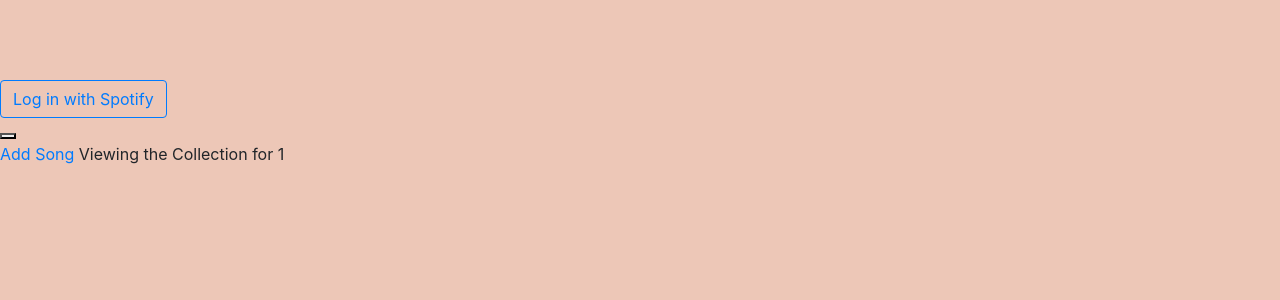
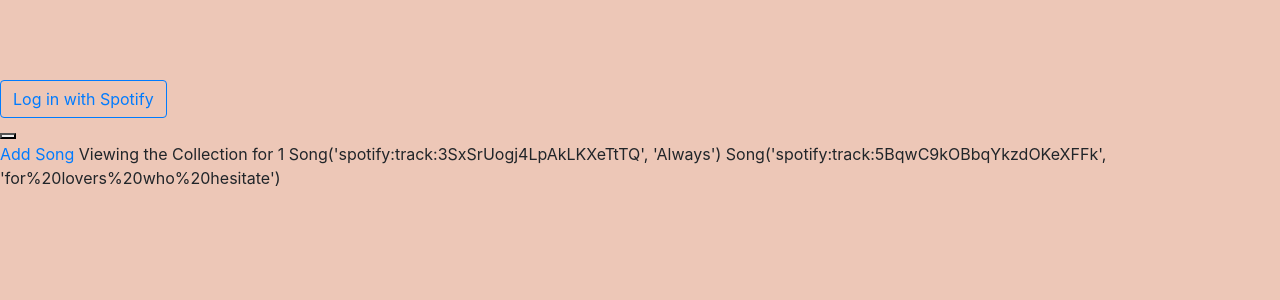
Before and after one commit to jaejunku/ripple, a Flask app: a page that uses templates/place.html in a window 1280 px wide. Shown: the top 300 px of the page. Run offline with Flask 2, Linux system fonts and the light colour scheme; data comes from the database, SQL or seed files in the repository; both versions use the stored data as it was after the commit; some libraries are stand-ins or nearby versions.

Commit message:
Added ability for users to add songs to collections in locations

```diff
--- a/app.py
+++ b/app.py
@@ -95,7 +95,6 @@
     # Use code obtained after user authorizes access to exchange it for token
     session['code'] = request.args.get('code')
     error = request.args.get('error')
-    state = request.args.get('state')
     if error:
         return redirect(url_for('home'))
     else:
@@ -154,11 +153,11 @@
     else:
         # Create a list of locations, most relevant location comes first
         location_list = []
-        for location in results['results']:
-            location_dict = {'formatted_address': location['formatted_address'],
-                             'latitude': location['geometry']['location']['lat'],
-                             'longitude': location['geometry']['location']['lng'], 'name': location['name'],
-                             'place_id': location['place_id']}
+        for result in results['results']:
+            location_dict = {'formatted_address': result['formatted_address'],
+                             'latitude': result['geometry']['location']['lat'],
+                             'longitude': result['geometry']['location']['lng'], 'name': result['name'],
+                             'place_id': result['place_id']}
             location_list.append(location_dict)
     return render_template('place_search_results.html', title='Search Results', location_list=location_list)
 
@@ -174,16 +173,16 @@
         return render_template('place.html', in_db=True, songs=songs, place_id=place_id, address=address)
 
 
-@app.route('/collection/<string:place_id>/searchmusic', methods=['GET', 'POST'])
-def search_music(place_id):
+@app.route('/collection/<string:place_id>/address/<string:address>/searchmusic', methods=['GET', 'POST'])
+def search_music(place_id, address):
     search_form = SearchForm()
     if search_form.validate_on_submit():
-        return redirect(url_for('music_search_results', input_music=search_form.search.data, place_id=place_id))
+        return redirect(url_for('music_search_results', input_music=search_form.search.data, place_id=place_id, address=address))
     return render_template('search.html', title='Search Music', form=search_form, search_type='Music')
 
 
-@app.route('/collection/<string:place_id>/musicsearchresults/<string:input_music>')
-def music_search_results(place_id, input_music):
+@app.route('/collection/<string:place_id>/address/<string:address>/musicsearchresults/<string:input_music>')
+def music_search_results(place_id, address, input_music):
     search_request = requests.get('https://api.spotify.com/v1/search',
                                   headers={'Authorization': 'Bearer ' + session['access_token']},
                                   params={'q': input_music,
@@ -205,8 +204,19 @@
                           'album_images': track['album']['images']
                           }
             tracks_list.append(track_dict)
-        return render_template('music_search_results.html', tracks_list=tracks_list)
+        return render_template('music_search_results.html', tracks_list=tracks_list, place_id=place_id, address=address)
 
+@app.route('/collection/<string:place_id>/address/<string:address>/addsong/<string:song_uri>/<string:song_title'
+           '>/<string:album_picture>')
+def add_song(place_id, address, song_uri, song_title, album_picture):
+    if Collection.query.filter_by(id=place_id).first() is None:
+        collection = Collection(id=place_id)
+        db.session.add(collection)
+        db.session.commit()
+    song = Song(song_uri=song_uri, song_title=song_title, album_picture=album_picture, collection_id=place_id)
+    db.session.add(song)
+    db.session.commit()
+    return redirect(url_for('location', place_id=place_id, address=address))
 
 # @app.route('/home/<str:user_id>')
 # @app.route('/home/<str:user_id>')
--- a/templates/place.html
+++ b/templates/place.html
@@ -1,8 +1,11 @@
 {% extends 'layout.html' %}
 {% block content %}
-<a href={{ url_for('search_music', place_id=place_id) }}>Add Song</a>
+<a href={{ url_for('search_music', place_id=place_id, address=address) }}>Add Song</a>
 {% if in_db %}
     Viewing the Collection for {{ address }}
+    {% for song in songs %}
+        {{ song }}
+    {% endfor %}
 {% else %}
 {% endif %}
 {% endblock content %}
```
Also changed, not shown: templates/music_search_results.html (+8 -6 lines), site.db.
